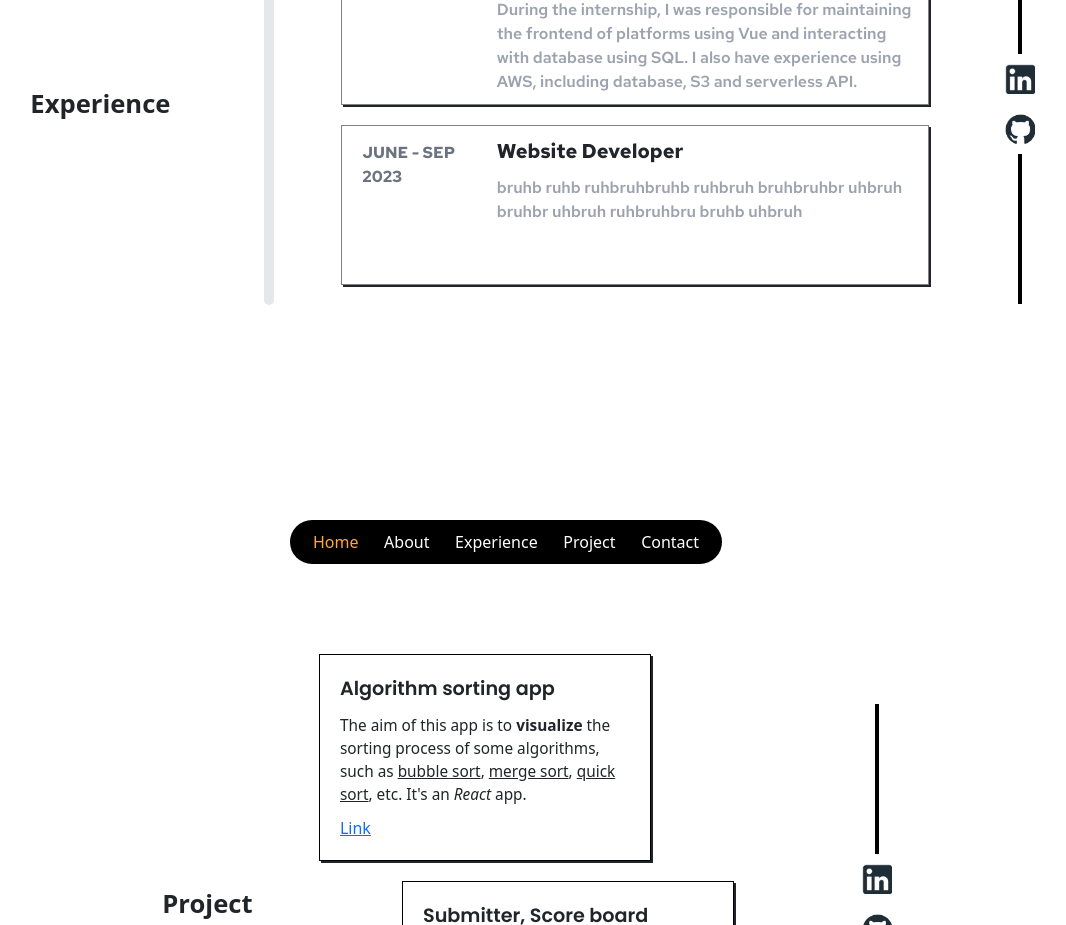
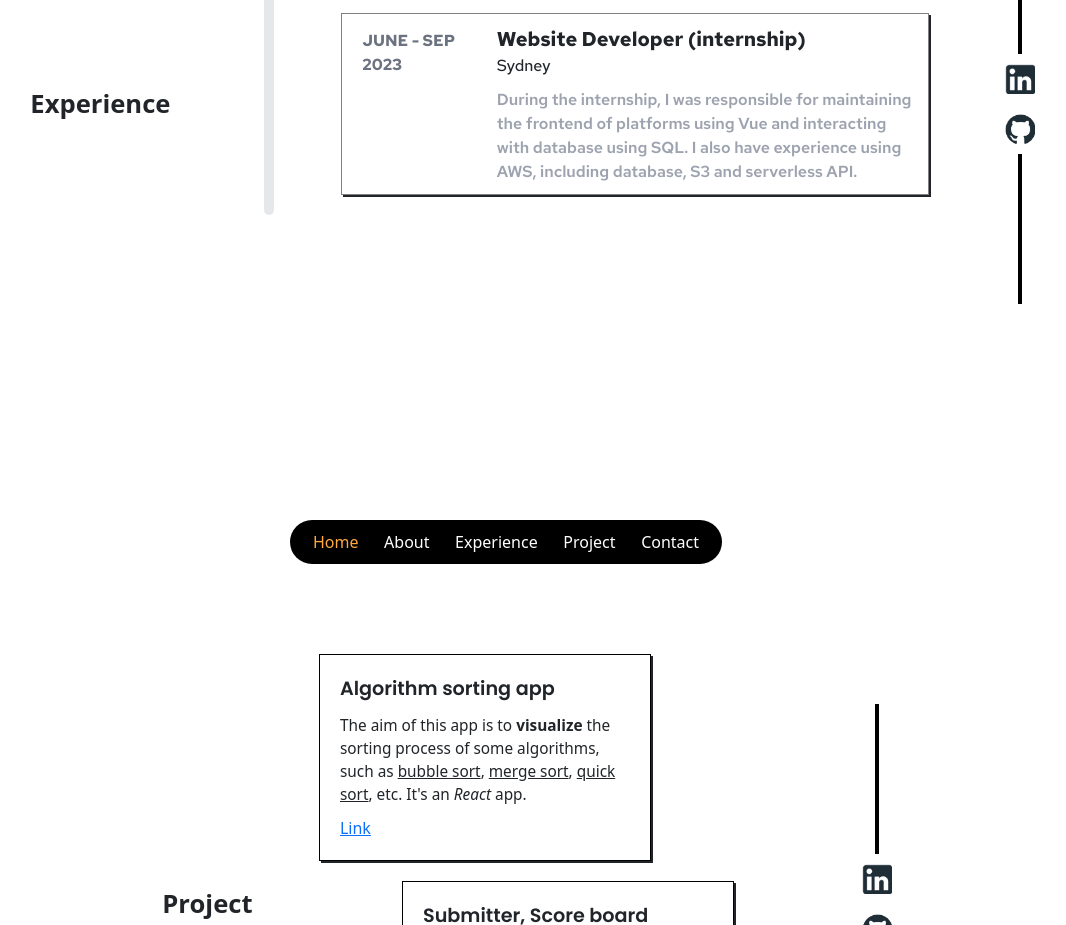
Before and after one commit to JIAHONG-PENG/MySite, a React (Create React App) app: page / in a window 1280 px wide. Shown: the part 1880-2805 px from the top of the page, without its empty margins (134-1200 px from the left). Built offline with nearby package versions, Linux system fonts and the light colour scheme.

Commit message:
fix experience

```diff
--- a/src/page/Experience.js
+++ b/src/page/Experience.js
@@ -10,11 +10,6 @@ function Experience(props) {
       title: "Website Developer (internship)",
       location: "Sydney",
       text: "During the internship, I was responsible for maintaining the frontend of platforms using Vue and interacting with database using SQL. I also have experience using AWS, including database, S3 and serverless API.",
-    },
-    {
-      time: "JUNE - SEP 2023",
-      title: "Website Developer",
-      text: "bruhb ruhb ruhbruhbruhb ruhbruh bruhbruhbr uhbruh bruhbr uhbruh ruhbruhbru bruhb uhbruh",
     },
   ];
 
```
